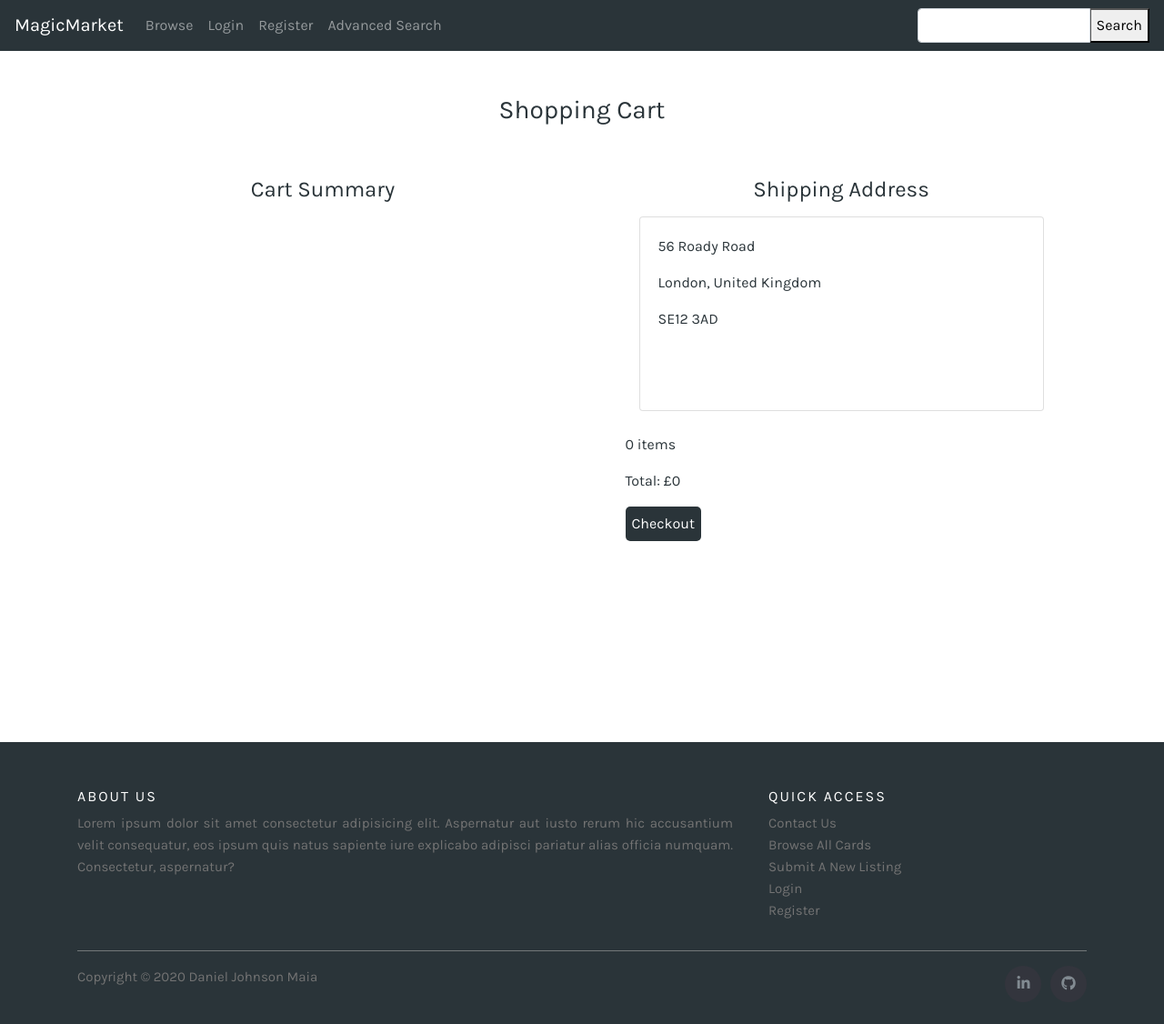
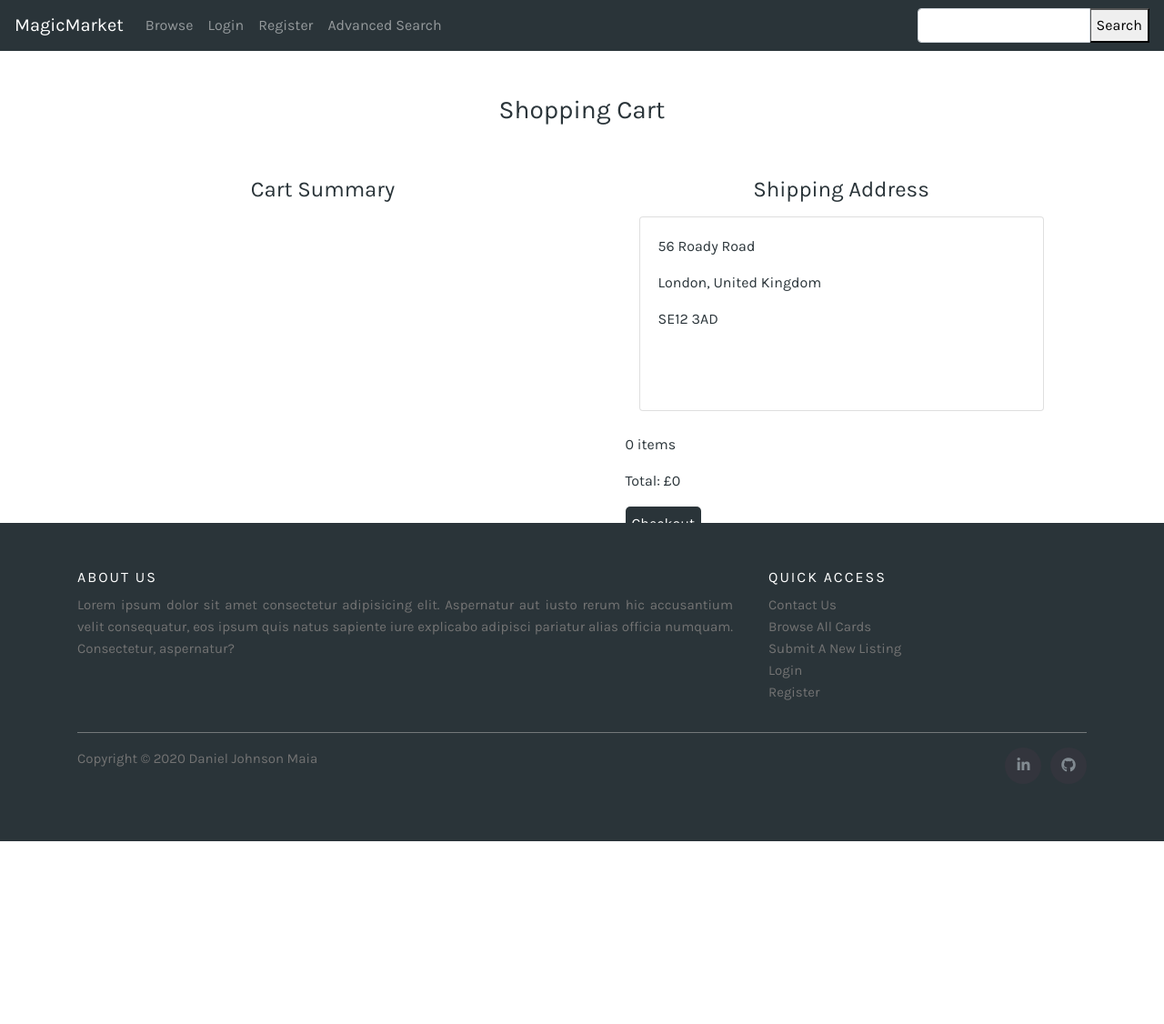
Before and after one commit to DanielJMaia/magic-market-project, a Django app: page /cart/ in a window 1280 px wide. Shown: the whole page at 91% size. After the commit the page ends 925 px from the top, so only its background shows below. Run offline with Django 3.2, Linux system fonts and the light colour scheme; some libraries are stand-ins or nearby versions.

Commit message:
fixed footer

```diff
--- a/accounts/templates/login.html
+++ b/accounts/templates/login.html
@@ -1,6 +1,6 @@
 {% extends "base.html" %}
 {% block content %}
-<div class="container small-body">
+<div class="container">
 	<div class="row">
 		<div class="text-center max-width pt-5 pb-4">
 			<h3>This is the login page</h3>
--- a/cards/models.py
+++ b/cards/models.py
@@ -1,6 +1,7 @@
 from django.db import models
 from django.utils import timezone
 from django.contrib.auth.models import User
+
 
 class Card(models.Model):
     """
@@ -38,5 +39,5 @@ class Card(models.Model):
     image = models.ImageField(upload_to="img", blank=True, null=True)
     user = models.ForeignKey(User, on_delete=models.CASCADE, default='0')
 
-    def __unicode__(self):
-        return self.title
+    def __str__(self):
+        return self.card_title
--- a/cards/templates/cardinformation.html
+++ b/cards/templates/cardinformation.html
@@ -27,7 +27,6 @@
 					</div>
 				</form>
 				{% endif %}
-
 			</div>
 		</div>
 	</div>
--- a/cards/templates/home.html
+++ b/cards/templates/home.html
@@ -16,7 +16,7 @@
 
 <!--Main Page Background Image-->
 <div class="banner-parent">
-	<img class="w-100" id="cover-image" src="{% static 'img/ikoria_banner_img1.jpg' %}" alt="banner-image">
+	<img class="w-100" id="cover-image" src="{% static 'img/banner-img-1.jpg' %}" alt="banner-image">
 	<div class="banner-child">
 		<h1>Latest Ikoria Product Now Available!</h1>
 	</div>
--- a/cart/templates/cart.html
+++ b/cart/templates/cart.html
@@ -1,7 +1,7 @@
 {% extends 'base.html' %}
 {% load static from staticfiles %}
 {% block content %}
-<div class="container small-body">
+<div class="container">
 	<!--Page Header-->
 	<div class="row">
 		<div class="text-center max-width pt-5 pb-5">
--- a/search/templates/search.html
+++ b/search/templates/search.html
@@ -3,7 +3,7 @@
 {% block content %}
 
 
-<div class="container small-body">
+<div class="container">
 	<div class="row">
 		<div class="text-center max-width pt-5 pb-5">
 			<h3>Advanced Search</h3>
@@ -77,7 +77,7 @@
                     </div>
 				</div>
 
-				<div class="row advanced-search ml-3">
+				<div class="row advanced-search ml-1">
 					<button class="button-effect" type="submit">Search</button>
 				</div>
 			</div>
--- a/search/urls.py
+++ b/search/urls.py
@@ -4,6 +4,6 @@ from .views import basic_search, search_page, advanced_search
 
 urlpatterns = [
     url(r'^$', basic_search, name='search'),
-    url(r'^search', search_page, name='search_page'),
-    url(r'^advanced$', advanced_search, name='advanced_search'),
+    url(r'^advanced/$', search_page, name='search_page'),
+    url(r'^advanced/results/$', advanced_search, name='advanced_search'),
 ]
--- a/static/css/custom.css
+++ b/static/css/custom.css
@@ -1,20 +1,15 @@
 /*Document classes*/
-body{
+html, body{
+    height: 100%;
+    min-height: 100%!important;
     font-family: 'Karla', sans-serif;
     color: #2a3439;
-}
 
-.btn-custom{
-    color: #fff;
-    background-color:#2a3439;
-    border-color:#2a3439;
-    margin-left: 20px;
 }
 
 a:hover{
     text-decoration: none;
 }
-
 
 
 .no-spacing{
@@ -23,13 +18,21 @@ a:hover{
 }
 
 
-
 .no-content{
     min-height: 800px;
 }
 
 .no-flex{
     flex-wrap: nowrap;
+}
+
+#container{
+    min-height: 100%;
+}
+
+#main {
+    overflow: auto;
+    padding-bottom: 310px;
 }
 
 /*End of Document classes*/
@@ -111,28 +114,6 @@ a:hover{
 
 /*End of Utility Classes*/
 
-/*Min height so that footer looks nice*/
-
-@media only screen and (max-height : 700px) {
-.small-body{
-        min-height: 5px;
-    }
-}
-
-@media only screen and (max-height : 1080px) {
-.small-body{
-        min-height: 658px;
-    }
-}
-
-@media only screen and (max-height : 1440px) {
-.small-body{
-        min-height: 760px;
-    }
-}
-
-
-/*End of min height*/
 
 /*Django Messages*/
 
@@ -416,6 +397,13 @@ textarea.form-control {
     font-size:15px;
     line-height:24px;
     color:#737373;
+
+}
+#footer{
+    position: relative;
+    height: 650px;
+    margin-top: -330px;
+    clear: both;
 }
 .site-footer hr
 {
@@ -483,24 +471,7 @@ textarea.form-control {
 {
     margin:0
 }
-@media (max-width:991px)
-{
-  .site-footer [class^=col-]
-  {
-    margin-bottom:30px
-  }
-}
-@media (max-width:767px)
-{
-  .site-footer
-  {
-    padding-bottom:0
-  }
-  .site-footer .copyright-text,.site-footer .social-icons
-  {
-    text-align:center
-  }
-}
+
 .social-icons
 {
     padding-left:0;
@@ -556,8 +527,18 @@ textarea.form-control {
 {
     background-color:#24292e
 }
+
+
 @media (max-width:767px)
 {
+  .site-footer
+  {
+      padding-bottom:0
+  }
+  .site-footer .copyright-text,.site-footer .social-icons
+  {
+      text-align:center
+  }
   .social-icons li.title
   {
       display:block;
@@ -565,16 +546,22 @@ textarea.form-control {
       font-weight:600
   }
 }
+
+@media (max-width:991px)
+{
+  .site-footer [class^=col-]
+  {
+    margin-bottom:30px
+  }
+}
+
+
 /* End of footer styling */
 
 
-/* MEDIA QUERIES */
+/* OTHER MEDIA QUERIES */
 
 
-/* Custom, iPhone Retina */
-@media only screen and (min-width : 320px) {
-
-}
 
 /* Extra Small Devices, Phones */
 @media only screen and (min-width : 480px) {
@@ -621,6 +608,9 @@ textarea.form-control {
     #card-title{
         padding: 0 2px;
     }
+    #footer{
+        height: 350px;
+    }
 }
 
 /* Medium Devices, Desktops */
--- a/templates/base.html
+++ b/templates/base.html
@@ -29,6 +29,8 @@
 </head>
 
 <body>
+	<div id="container">
+		<div id="main">
 			<div class="container-fluid navbar-background">
 				<nav class="navbar navbar-expand-lg navbar-dark">
 					<a class="navbar-brand" href="{% url 'home_page' %}">MagicMarket</a>
@@ -86,13 +88,16 @@
 					</div>
 				</nav>
 			</div>
-	<!--Card information-->
+			<!--Website Content-->
 			{% block content %}
 			{% endblock %}
-	<!--Card information End-->
+
+			<!--Website Content End-->
+		</div>
+	</div>
 
 	<!-- Site footer -->
-	<footer class="site-footer">
+	<footer class="site-footer" id="footer">
 		<div class="container">
 			<div class="row">
 				<div class="col-sm-12 col-md-8 pr-4">
```
Also changed, not shown: accounts/templates/user_profile.html (+5 -5 lines), cards/migrations/0005_auto_20200429_1316.py (added), media/img/Fusion_Elemental_dgmWwHV.jpg (added), media/img/Mana_Vault_9AE55Yq.jpg (added), static/img/banner-img-1.jpg (added), static/img/ikoria_banner_img1.jpg (deleted), static/img/ikoria_banner_img3.jpg (deleted). Lines whose indentation alone changed are shown as unchanged.
